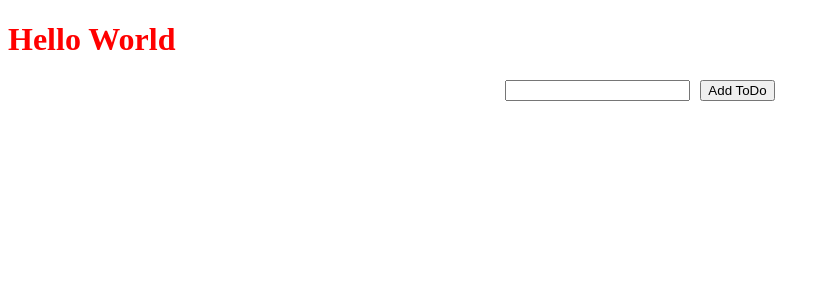
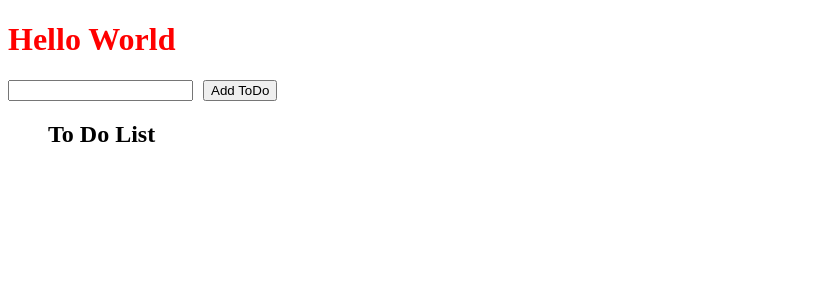
Before and after one commit to trevorsmithdev/vue-starter-template, a Vue app: page / in a window 1280 px wide. Shown: the top 300 px of the page, without its empty margins (0-830 px from the left). Built offline with nearby package versions, Linux system fonts and the light colour scheme; the HTML template or start-up script is replaced by a standard one.

Commit message:
separate prod and dev webpack configs

```diff
--- a/src/components/demo/ToDoList.vue
+++ b/src/components/demo/ToDoList.vue
@@ -5,6 +5,7 @@
           <button v-on:click="addTodo">Add ToDo</button>
       </div>
       <ul>
+          <h2>To Do List</h2>
           <li v-for="(item, index) in todos" v-bind:key="index">{{ item }}</li>
       </ul>
   </div>
@@ -32,14 +33,7 @@ export default {
 </script>
 
 <style>
-.input-wrapper {
-    display: flex;
-    justify-content: center;
-}
-
 .todo-input {
     margin-right: 10px;
 }
-
-
 </style>
--- a/webpack.config.js
+++ b/webpack.common.js
@@ -7,7 +7,6 @@ const HtmlWebpackPlugin = require('html-webpack-plugin')
 
 module.exports = {
     entry: './src/index.js',
-    mode: 'production',
     output: {
         filename: 'main.[contenthash].js',
         path: path.resolve(__dirname, 'dist')
--- /dev/null
+++ b/webpack.dev.js
@@ -0,0 +1,10 @@
+const { merge } = require('webpack-merge');
+const common = require('./webpack.common.js');
+
+module.exports = merge(common, {
+  mode: 'development',
+  devtool: 'inline-source-map',
+  devServer: {
+    contentBase: './dist',
+  },
+});
--- /dev/null
+++ b/webpack.prod.js
@@ -0,0 +1,6 @@
+const { merge } = require('webpack-merge');
+const common = require('./webpack.common.js');
+
+module.exports = merge(common, {
+  mode: 'production',
+});
```
Also changed, not shown: package.json (+5 -2 lines), 1 other file (tests, documents, lock files or other folders).
